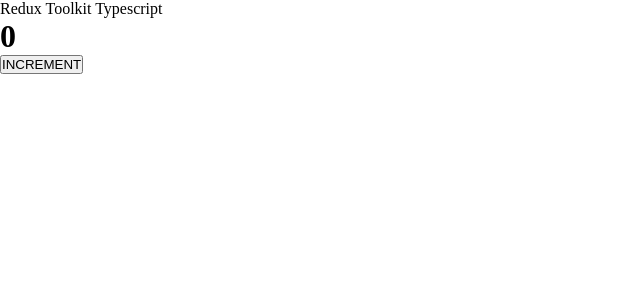
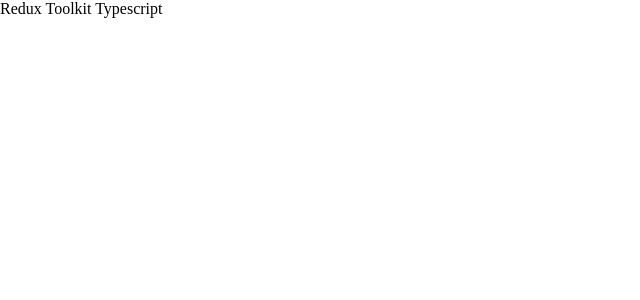
Before and after one commit to Chupriarti/redux-toolkit-typescript, a React (Create React App) app: page / in a window 1280 px wide. Shown: the top 300 px of the page, without its empty margins (0-640 px from the left). Built offline with nearby package versions, Linux system fonts and the light colour scheme.

Commit message:
Revert "add example with counter"
This reverts commit 99620bb40f902d54130b9749d37bc178cd739e54.

```diff
--- a/src/App.tsx
+++ b/src/App.tsx
@@ -1,18 +1,10 @@
 import React from 'react';
 import './App.css'
-import { useAppDisptach, useAppSelector } from './hooks/redux';
-import { userSlice } from './store/reducers/UserSlice';
 
 function App() {
-  const {count} = useAppSelector(state => state.userReducer)
-  const {increment} = userSlice.actions
-  const dispatch = useAppDisptach()
-
   return (
     <div>
       Redux Toolkit Typescript
-      <h1>{count}</h1>
-      <button onClick={() => dispatch(increment(10))}>INCREMENT</button>
     </div>
   );
 }
--- a/src/store/reducers/UserSlice.ts
+++ b/src/store/reducers/UserSlice.ts
@@ -1,27 +1,23 @@
-import { createSlice, PayloadAction } from "@reduxjs/toolkit";
+import { createSlice } from "@reduxjs/toolkit";
 import { IUser } from "../../models/IUser";
 
 interface UserState {
     users: IUser[];
     isLoading: boolean;
     error: string;
-    count: number;
 }
 
 const initialState: UserState = {
     users: [],
     isLoading: false,
-    error: '',
-    count: 0
+    error: ''
 }
 
 export const userSlice = createSlice({
     name: 'user',
     initialState,
     reducers: {
-        increment(state, action: PayloadAction<number>){
-            state.count += action.payload;
-        }
+
     }
 })
 
```
